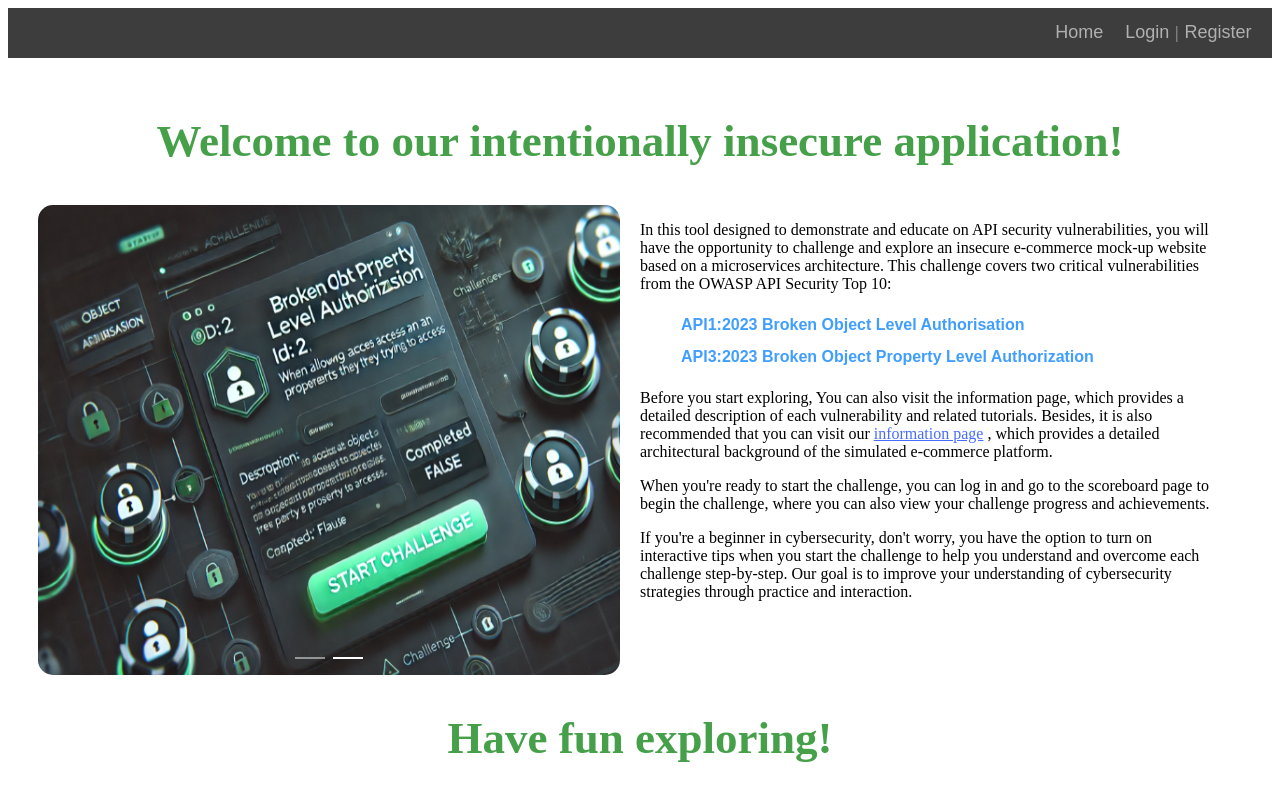
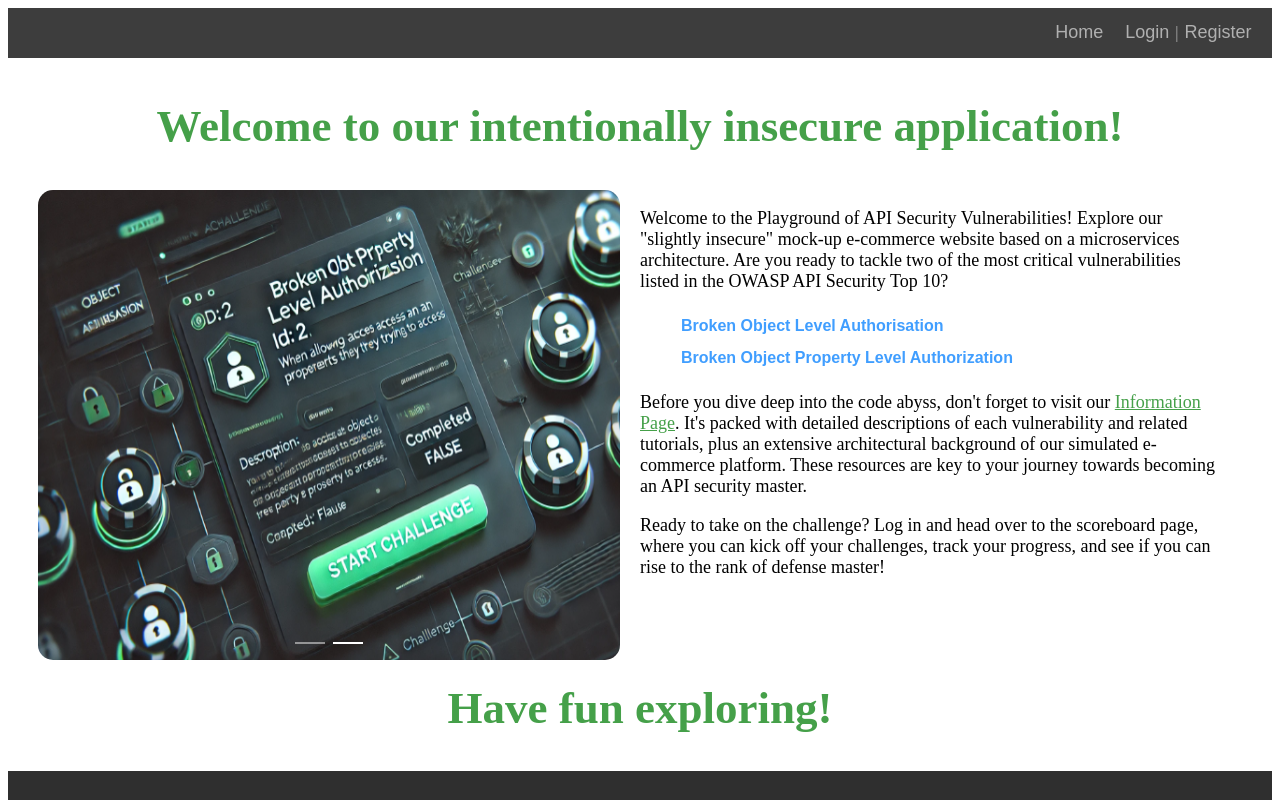
Before and after one commit to HebeXiao/vue-store-master, a Vue app: page / in a window 1280 px wide. Shown: the top 800 px of the page. Built offline with nearby package versions, Linux system fonts and the light colour scheme.

Commit message:
7.10 information hub

```diff
--- a/src/HomePage.vue
+++ b/src/HomePage.vue
@@ -146,7 +146,8 @@ export default {
     // Log out
     logout() {
       this.visible = false;
-      localStorage.setItem("user", "");
+      localStorage.removeItem('user');
+      localStorage.removeItem('token');
       this.setUser("");
       // If in the challenge
       if (this.getCurrentChallengeId) {
--- a/src/views/About.vue
+++ b/src/views/About.vue
@@ -1,4 +1,214 @@
 <template>
-    <h1 class="name">Information</h1>
-    <!-- 展示其他挑战详细信息 -->
+  <div>
+    <!-- 你的模板内容 -->
+    <h1 class="centered-title">Information Hub</h1>
+    <div class="postman-content">
+      <p>
+        Greetings to our info hub! This is a source of API security knowledge.
+        Ready to outsmart hackers? Join us to uncover the secrets of protecting
+        APIs!
+      </p>
+      <div class="title-with-image">
+        <img src="@/assets/imgs/postman1.png" class="postman-image" />
+        <h2>1. Your API Security Class Schedule</h2>
+      </div>
+      <p>
+        We've prepared "mini-lessons" on the OWASP Top 10 API Security Risks,
+        including:
+      </p>
+      <ul>
+        <li>
+          <router-link :to="{ name: 'APIDetail', query: { challengeID: '1' } }">
+            <el-button type="text" style="font-weight: bold; font-size: 16px">
+              Broken Object Level Authorisation
+            </el-button>
+          </router-link>
+        </li>
+
+        <li>
+          <router-link :to="{ name: 'APIDetail', query: { challengeID: '2' } }">
+            <el-button type="text" style="font-weight: bold; font-size: 16px">
+              Broken Object Property Level Authorization
+            </el-button>
+          </router-link>
+        </li>
+      </ul>
+      <p>
+        Each "lesson" comes with detailed case studies, not just telling you
+        "what" but more importantly "why" and "how to fix it".
+      </p>
+      <div class="title-with-image">
+        <img src="@/assets/imgs/postman2.png" class="postman-image" />
+        <h2>2. The Secrets of Architecture</h2>
+      </div>
+      <p>
+        Our simulated e-commerce platform is ingeniously crafted using a
+        microservices architecture, designed to enhance both flexibility and
+        resilience. In this structure, we break down the platform into four key
+        services—User, Product, Order, and Cart. Each service operates
+        independently yet communicates seamlessly with the others through
+        RESTful APIs.
+      </p>
+      <p>
+        <strong style="color: #45a049">1. User Service: </strong> Manages user
+        authentication and profile data. This is the gatekeeper of personal and
+        sensitive data, making security paramount.<br />
+        <strong style="color: #45a049">2. Product Service: </strong> Handles
+        everything related to product listings, descriptions, and inventory
+        levels. It’s crucial for maintaining accurate and secure product
+        data.<br />
+        <strong style="color: #45a049">3. Order Service: </strong> Responsible
+        for processing orders, including payment transactions. This service is a
+        hotbed for financial data and thus a critical point for security.<br />
+        <strong style="color: #45a049">4. Cart Service: </strong>Manages the
+        shopping cart operations, interacting closely with the Product and Order
+        services to ensure smooth transaction flows.
+      </p>
+      <p>【A picture for the architecture of the microservice system】</p>
+      <div class="title-with-image">
+        <img src="@/assets/imgs/postman4.png" class="postman-image" />
+        <h2>3. What is a RESTful API?</h2>
+      </div>
+      <p>
+        RESTful API stands for Representational State Transfer API. It's a way
+        for different parts of a computer program or different programs to talk
+        to each other in a simple and predictable way. Imagine it as a set of
+        rules that help software components communicate.RESTful APIs use
+        standard web methods like those used for web pages, primarily HTTP (the
+        protocol browsers use to communicate with websites).Each request from
+        your phone or computer to the server must include all the information
+        the server needs to understand it. This means the server doesn't need to
+        remember anything about the user after the request is done.
+      </p>
+      <p><strong>Simple Commands:</strong></p>
+      <p>
+        <strong style="color: #45a049">GET to retrieve information</strong>
+        <br />
+        <strong style="color: #45a049">POST to send new information</strong
+        ><br />
+        <strong style="color: #45a049"
+          >PUT to change existing information </strong
+        ><br />
+        <strong style="color: #45a049"
+          >DELETE to remove existing information</strong
+        >
+      </p>
+      <p>
+        Even though RESTful APIs are simple, they need to be secured to prevent
+        unauthorized access.
+      </p>
+      <div class="title-with-image">
+        <img src="@/assets/imgs/postman6.png" class="postman-image" />
+        <h2>4. Introduction to Developer Tools</h2>
+      </div>
+      <p>
+        Developer tools, often referred to as "DevTools," are software
+        applications that help developers create, test, and debug their
+        software. These tools are essential for efficient development and are
+        integrated into many of the web browsers and development environments we
+        use today. They provide a deep insight into the internals of
+        applications running in the browser or on other platforms.
+      </p>
+      <p>【more】</p>
+      <div class="title-with-image">
+        <img src="@/assets/imgs/postman6.png" class="postman-image" />
+        <h2>5. Introduction to Postman</h2>
+      </div>
+      <p>
+        Postman is a popular software development tool used primarily for
+        building and testing APIs. It provides a user-friendly graphical
+        interface that allows developers to create, send, and analyze HTTP
+        requests and responses.
+      </p>
+      <p>【more】</p>
+      <button @click="learnMore">Details</button>
+    </div>
+    <div class="button-container">
+      <button @click="goBack">Back to Home</button>
+    </div>
+  </div>
 </template>
+
+<script>
+export default {
+  name: "ChallengeFix",
+  data() {
+    return {
+      // 你的数据属性
+    };
+  },
+  methods: {
+    goBack() {
+      this.$router.go(-1);
+    },
+    learnMore() {
+      this.$router.push("/Postman");
+    },
+  },
+};
+</script>
+
+<style scoped>
+* {
+  list-style: none;
+}
+/* 你的样式 */
+button {
+  margin-top: 20px;
+  padding: 10px 20px;
+  background-color: #45a049;
+  color: white;
+  border: none;
+  border-radius: 5px;
+  cursor: pointer;
+}
+
+button:hover {
+  background-color: #357938;
+}
+
+.centered-title {
+  text-align: center;
+  font-size: 30px;
+  color: #45a049;
+}
+
+.postman-content {
+  font-size: 18px;
+  padding: 0 50px;
+}
+
+.title-with-image {
+  display: flex;
+  align-items: center;
+  margin-top: 20px;
+}
+
+.postman-image {
+  width: 30px; /* 调整图片的宽度 */
+  height: auto; /* 使图片保持比例 */
+  margin-right: 10px; /* 调整图片与标题之间的间距 */
+}
+
+h2 {
+  font-size: 18px;
+  margin: 0; /* 确保标题与图片在同一行 */
+}
+
+.link {
+  color: #0056b3;
+}
+
+.guidance-image {
+  width: 500px;
+  display: block;
+  margin: 20px auto; /* 水平居中 */
+}
+
+.button-container {
+  display: flex;
+  justify-content: center;
+  gap: 10px; /* 按钮之间的间距 */
+  margin-bottom: 30px;
+}
+</style>
--- a/src/views/App.vue
+++ b/src/views/App.vue
@@ -25,54 +25,51 @@
       </div>
       <div class="introduction">
         <p>
-          In this tool designed to demonstrate and educate on API security
-          vulnerabilities, you will have the opportunity to challenge and
-          explore an insecure e-commerce mock-up website based on a
-          microservices architecture. This challenge covers two critical
-          vulnerabilities from the OWASP API Security Top 10:
+          Welcome to the Playground of API Security Vulnerabilities! Explore our
+          "slightly insecure" mock-up e-commerce website based on a
+          microservices architecture. Are you ready to tackle two of the most
+          critical vulnerabilities listed in the OWASP API Security Top 10?
         </p>
         <ul>
           <li>
             <router-link
               :to="{ name: 'APIDetail', query: { challengeID: '1' } }"
             >
-              <el-button type="text" style="font-weight: bold; font-size: 16px; margin: -5px 0">
-                API1:2023 Broken Object Level Authorisation
+              <el-button
+                type="text"
+                style="font-weight: bold; font-size: 16px; margin: -5px 0"
+              >
+                Broken Object Level Authorisation
               </el-button>
             </router-link>
           </li>
+
           <li>
             <router-link
               :to="{ name: 'APIDetail', query: { challengeID: '2' } }"
             >
-              <el-button type="text" style="font-weight: bold; font-size: 16px; margin: -5px 0">
-                API3:2023 Broken Object Property Level Authorization
+              <el-button
+                type="text"
+                style="font-weight: bold; font-size: 16px; margin: -5px 0"
+              >
+                Broken Object Property Level Authorization
               </el-button>
             </router-link>
           </li>
         </ul>
         <p>
-          Before you start exploring, You can also visit the information page,
-          which provides a detailed description of each vulnerability and
-          related tutorials. Besides, it is also recommended that you can visit
-          our
-          <router-link to="/about" class="nav-link" style="color: #476cff"
-            >information page</router-link
-          >
-          , which provides a detailed architectural background of the simulated
-          e-commerce platform.
+          Before you dive deep into the code abyss, don't forget to visit our
+          <router-link to="/about" class="nav-link" style="color: #45a049"
+            >Information Page</router-link
+          >. It's packed with detailed descriptions of each vulnerability and
+          related tutorials, plus an extensive architectural background of our
+          simulated e-commerce platform. These resources are key to your journey
+          towards becoming an API security master.
         </p>
         <p>
-          When you're ready to start the challenge, you can log in and go to the
-          scoreboard page to begin the challenge, where you can also view your
-          challenge progress and achievements.
-        </p>
-        <p>
-          If you're a beginner in cybersecurity, don't worry, you have the
-          option to turn on interactive tips when you start the challenge to
-          help you understand and overcome each challenge step-by-step. Our goal
-          is to improve your understanding of cybersecurity strategies through
-          practice and interaction.
+          Ready to take on the challenge? Log in and head over to the scoreboard
+          page, where you can kick off your challenges, track your progress, and
+          see if you can rise to the rank of defense master!
         </p>
       </div>
     </div>
@@ -114,7 +111,7 @@ export default {
   font-size: 30px;
   color: #45a049;
   text-align: center;
-  margin: 5px 10px;
+  margin-top: -15px;
 }
 
 .content {
@@ -132,6 +129,8 @@ export default {
 .introduction {
   flex: 1; /* The introductory text takes up the other half of the space */
   padding: 0 20px;
+  font-size: 18px;
+  font-weight: 500;
 }
 
 .el-carousel__item img {
--- a/src/views/ConfirmOrder.vue
+++ b/src/views/ConfirmOrder.vue
@@ -272,7 +272,7 @@ export default {
                 feedbackService.sendFeedback(
                   "Press the magic F12 key to summon up your browser's developer tools, then click on the 'Network' (Network) tab and refresh this page, you'll find something!"
                 );
-              }, 4000);
+              }, 20000);
             }
             this.$router.push({ path: "/order" });
           } else {
--- a/src/views/Postman.vue
+++ b/src/views/Postman.vue
@@ -72,7 +72,7 @@
       </p>
     </div>
     <div class="button-container">
-      <button @click="goBack">Back to Challenge</button>
+      <button @click="goBack">Back</button>
       <button @click="learnMore">Learn More</button>
     </div>
   </div>
--- a/src/views/Scoreboard.vue
+++ b/src/views/Scoreboard.vue
@@ -144,11 +144,11 @@ export default {
       feedbackService.sendFeedback(welcomeMessages[0]);
       setTimeout(() => {
         feedbackService.sendFeedback(welcomeMessages[1]);
-      }, 5000); // Send second message after 5 seconds
+      }, 10000); // Send second message after 5 seconds
       if (welcomeMessages[2]) {
         setTimeout(() => {
           feedbackService.sendFeedbackRight(welcomeMessages[2]);
-        }, 10000); // Send third message after 10 seconds
+        }, 18000); // Send third message after 10 seconds
       }
       this.$router.push("/goods");
     },
```
Also changed, not shown: src/components/FeedbackWindow.vue (+18 -9 lines), src/views/APIDetail.vue (+18 -0 lines).
